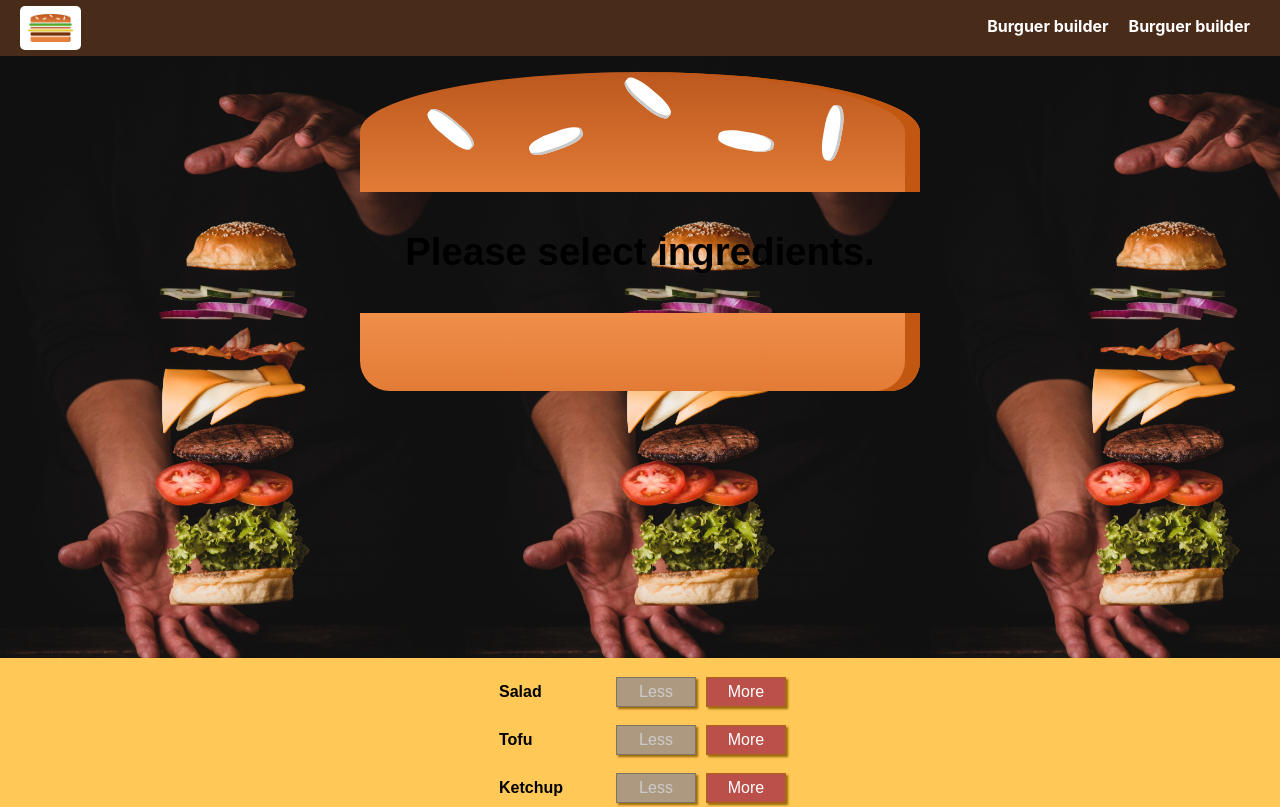
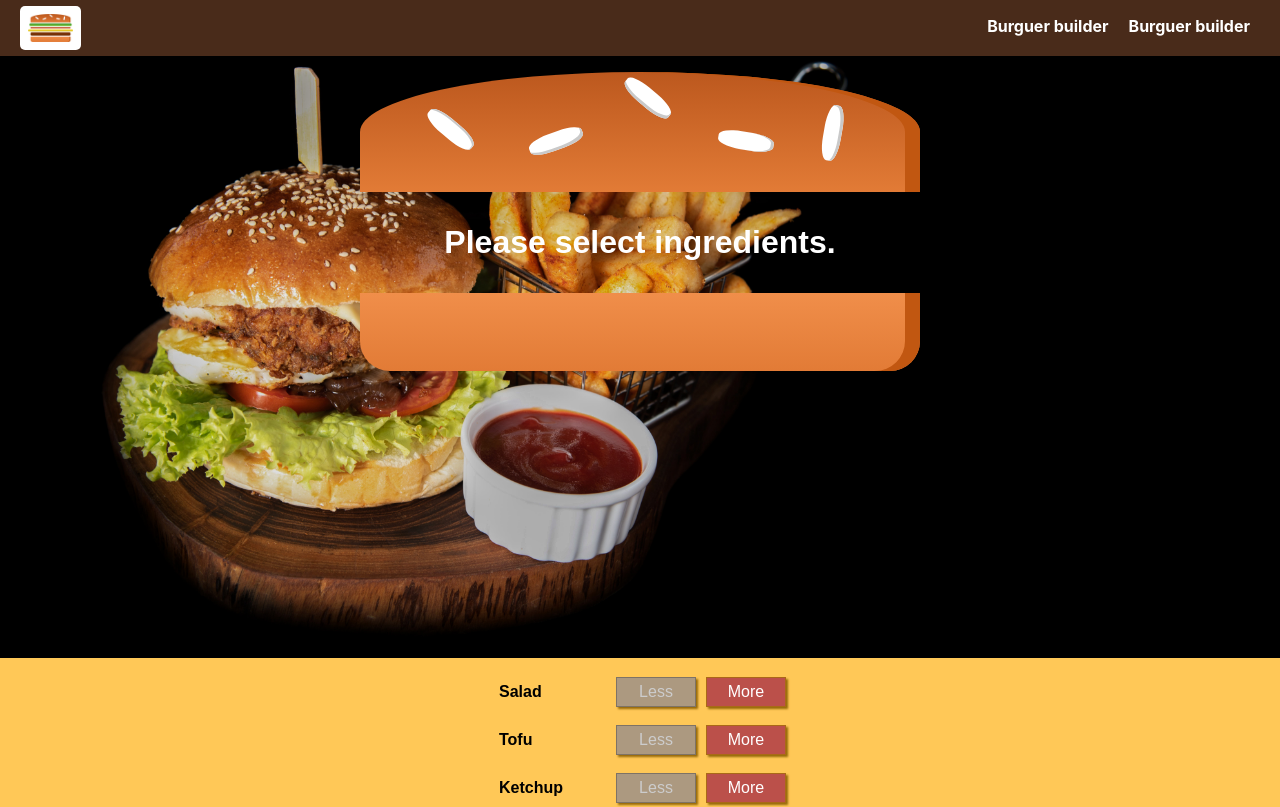
Before and after one commit to rosalinda-oliv/hamburger-app, a React (Create React App) app: page / in a window 1280 px wide. Shown: the top 807 px of the page. Built offline with nearby package versions, Linux system fonts and the light colour scheme.

Commit message:
edited page background

```diff
--- a/src/components/Burguer/Burguer.module.css
+++ b/src/components/Burguer/Burguer.module.css
@@ -4,9 +4,10 @@
     height: 250px;
     text-align: center;
     font-weight: bold;
-    font-size: 1.2rem;
+    font-size: 1rem;
     overflow-y: scroll;
     padding-top: 3rem;
+    color: white;
 }
 
 @media (min-width: 500px) and (min-height: 400px) {
--- a/src/components/Layout/Layout.module.css
+++ b/src/components/Layout/Layout.module.css
@@ -1,7 +1,9 @@
 .Content {
     margin-top: 10px;
     background-image: url(../../Assets/img/fundo.jpg);
-    background-size: 465px;
+    background-repeat: no-repeat;
+    background-size: 970px;
+    background-color: black;
 }
 
 p {
```
Also changed, not shown: src/Assets/img/fundo.jpg.
